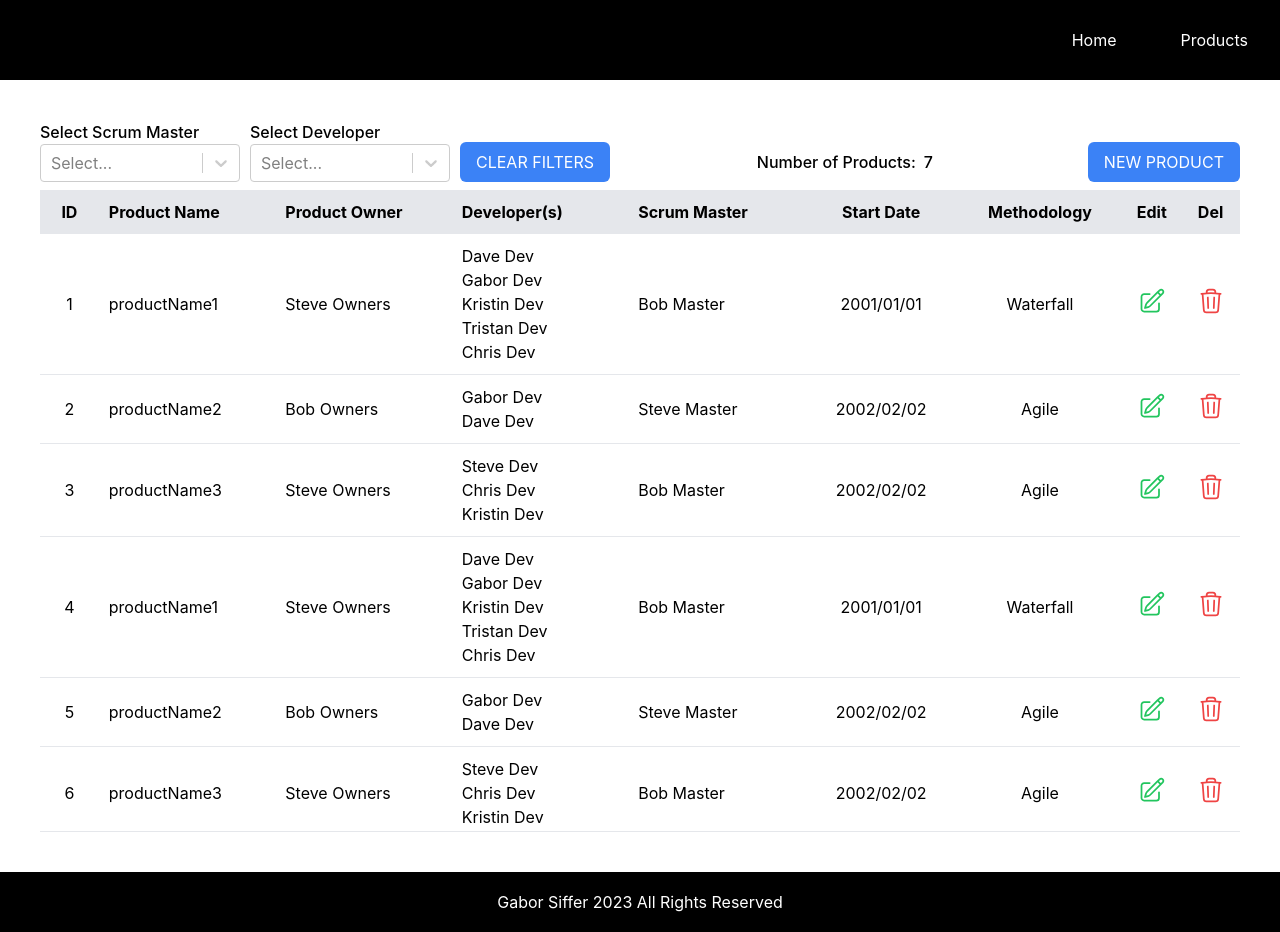
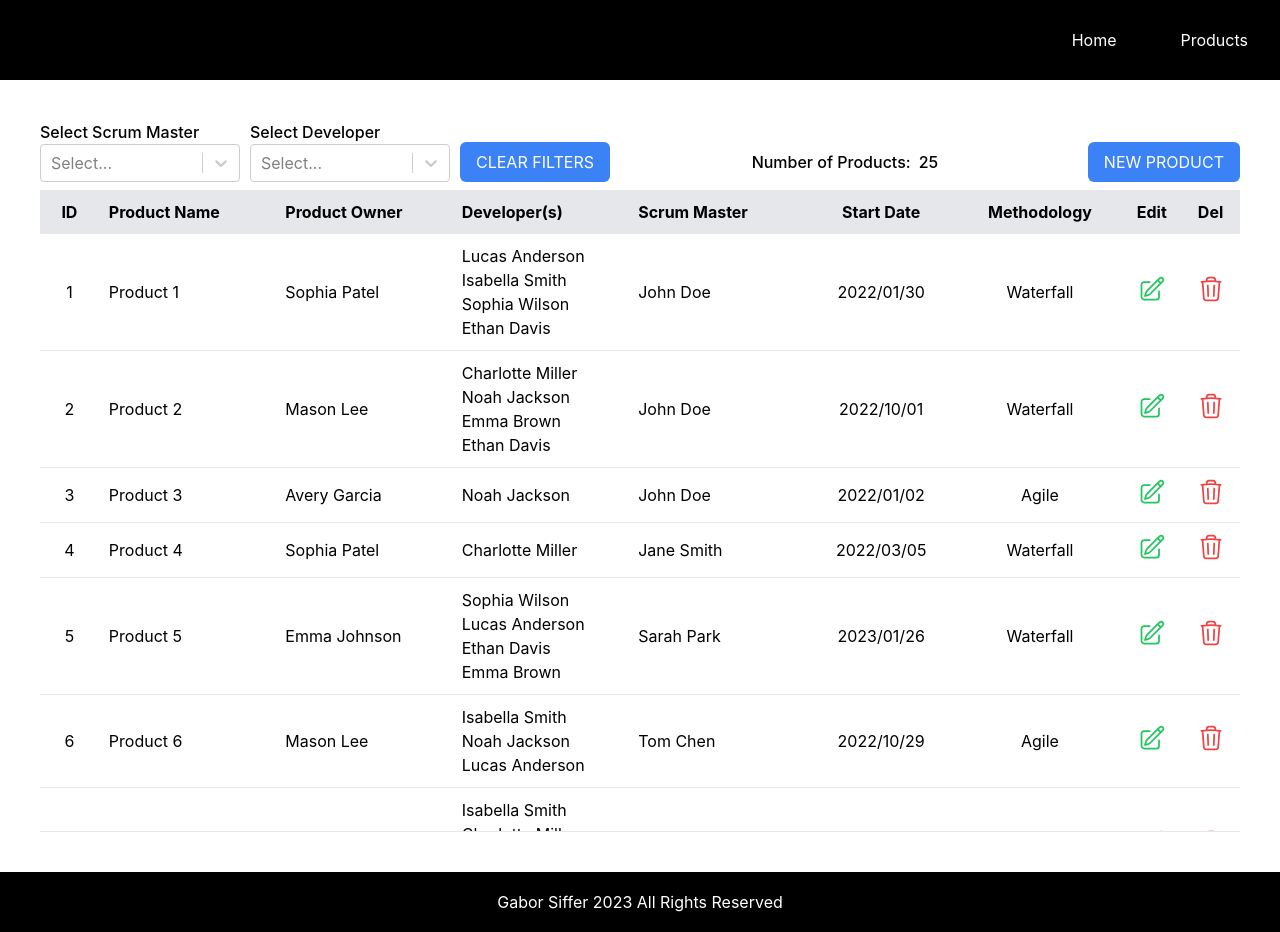
Before and after one commit to gsiffer/gabor-siffer-IS24-full-stack-competition-req97073, a Next.js app: page /products in a window 1280 px wide. Built offline with nearby package versions, Linux system fonts and the light colour scheme.

Commit message:
Update readme file

```diff
--- a/data/employees.js
+++ b/data/employees.js
@@ -1,20 +1,27 @@
 export const employees = {
   developers: [
-    { value: "Dave Dev", label: "Dave Dev" },
-    { value: "Gabor Dev", label: "Gabor Dev" },
-    { value: "Kristin Dev", label: "kristin Dev" },
-    { value: "Tristan Dev", label: "Tristan Dev" },
-    { value: "Chris Dev", label: "Chris Dev" },
-    { value: "Steve Dev", label: "Steve Dev" },
+    { value: "Noah Jackson", label: "Noah Jackson" },
+    { value: "Charlotte Miller", label: "Charlotte Miller" },
+    { value: "Ethan Davis", label: "Ethan Davis" },
+    { value: "Isabella Smith", label: "Isabella Smith" },
+    { value: "Lucas Anderson", label: "Lucas Anderson" },
+    { value: "Emma Brown", label: "Emma Brown" },
+    { value: "Sophia Wilson", label: "Sophia Wilson" },
   ],
   scrumMasters: [
-    { value: "Steve Master", label: "Steve Master" },
-    { value: "Bob Master", label: "Bob Master" },
-    { value: "Gabor Master", label: "Gabor Master" },
+    { value: "John Doe", label: "John Doe" },
+    { value: "Jane Smith", label: "Jane Smith" },
+    { value: "Bob Johnson", label: "Bob Johnson" },
+    { value: "Alice Lee", label: "Alice Lee" },
+    { value: "David Kim", label: "David Kim" },
+    { value: "Sarah Park", label: "Sarah Park" },
+    { value: "Tom Chen", label: "Tom Chen" },
   ],
   productOwners: [
-    { value: "Steve Owners", label: "Steve Owners" },
-    { value: "Bob Owners", label: "Bob Owners" },
-    { value: "Gabor Owners", label: "Gabor Owners" },
+    { value: "Emma Johnson", label: "Emma Johnson" },
+    { value: "Oliver Brown", label: "Oliver Brown" },
+    { value: "Avery Garcia", label: "Avery Garcia" },
+    { value: "Mason Lee", label: "Mason Lee" },
+    { value: "Sophia Patel", label: "Sophia Patel" },
   ],
 };
--- a/data/products.js
+++ b/data/products.js
@@ -1,77 +1,274 @@
 export const products = [
   {
     productId: 1,
-    productName: "productName1",
-    productOwnerName: "Steve Owners",
+    productName: "Product 1",
+    productOwnerName: "Sophia Patel",
     developers: [
-      "Dave Dev",
-      "Gabor Dev",
-      "Kristin Dev",
-      "Tristan Dev",
-      "Chris Dev",
+      "Lucas Anderson",
+      "Isabella Smith",
+      "Sophia Wilson",
+      "Ethan Davis",
     ],
-    scrumMasterName: "Bob Master",
-    startDate: "2001/01/01",
+    scrumMasterName: "John Doe",
+    startDate: "2022/01/30",
     methodology: "Waterfall",
   },
   {
     productId: 2,
-    productName: "productName2",
-    productOwnerName: "Bob Owners",
-    developers: ["Gabor Dev", "Dave Dev"],
-    scrumMasterName: "Steve Master",
-    startDate: "2002/02/02",
-    methodology: "Agile",
+    productName: "Product 2",
+    productOwnerName: "Mason Lee",
+    developers: [
+      "Charlotte Miller",
+      "Noah Jackson",
+      "Emma Brown",
+      "Ethan Davis",
+    ],
+    scrumMasterName: "John Doe",
+    startDate: "2022/10/01",
+    methodology: "Waterfall",
   },
   {
     productId: 3,
-    productName: "productName3",
-    productOwnerName: "Steve Owners",
-    developers: ["Steve Dev", "Chris Dev", "Kristin Dev"],
-    scrumMasterName: "Bob Master",
-    startDate: "2002/02/02",
+    productName: "Product 3",
+    productOwnerName: "Avery Garcia",
+    developers: ["Noah Jackson"],
+    scrumMasterName: "John Doe",
+    startDate: "2022/01/02",
     methodology: "Agile",
   },
   {
     productId: 4,
-    productName: "productName1",
-    productOwnerName: "Steve Owners",
-    developers: [
-      "Dave Dev",
-      "Gabor Dev",
-      "Kristin Dev",
-      "Tristan Dev",
-      "Chris Dev",
-    ],
-    scrumMasterName: "Bob Master",
-    startDate: "2001/01/01",
+    productName: "Product 4",
+    productOwnerName: "Sophia Patel",
+    developers: ["Charlotte Miller"],
+    scrumMasterName: "Jane Smith",
+    startDate: "2022/03/05",
     methodology: "Waterfall",
   },
   {
     productId: 5,
-    productName: "productName2",
-    productOwnerName: "Bob Owners",
-    developers: ["Gabor Dev", "Dave Dev"],
-    scrumMasterName: "Steve Master",
-    startDate: "2002/02/02",
-    methodology: "Agile",
+    productName: "Product 5",
+    productOwnerName: "Emma Johnson",
+    developers: [
+      "Sophia Wilson",
+      "Lucas Anderson",
+      "Ethan Davis",
+      "Emma Brown",
+    ],
+    scrumMasterName: "Sarah Park",
+    startDate: "2023/01/26",
+    methodology: "Waterfall",
   },
   {
     productId: 6,
-    productName: "productName3",
-    productOwnerName: "Steve Owners",
-    developers: ["Steve Dev", "Chris Dev", "Kristin Dev"],
-    scrumMasterName: "Bob Master",
-    startDate: "2002/02/02",
+    productName: "Product 6",
+    productOwnerName: "Mason Lee",
+    developers: ["Isabella Smith", "Noah Jackson", "Lucas Anderson"],
+    scrumMasterName: "Tom Chen",
+    startDate: "2022/10/29",
     methodology: "Agile",
   },
   {
     productId: 7,
-    productName: "productName3",
-    productOwnerName: "Steve Owners",
-    developers: ["Steve Dev", "Chris Dev", "Kristin Dev"],
-    scrumMasterName: "Bob Master",
-    startDate: "2002/02/02",
+    productName: "Product 7",
+    productOwnerName: "Sophia Patel",
+    developers: [
+      "Isabella Smith",
+      "Charlotte Miller",
+      "Noah Jackson",
+      "Lucas Anderson",
+    ],
+    scrumMasterName: "John Doe",
+    startDate: "2022/06/24",
     methodology: "Agile",
   },
+  {
+    productId: 8,
+    productName: "Product 8",
+    productOwnerName: "Sophia Patel",
+    developers: ["Emma Brown", "Sophia Wilson"],
+    scrumMasterName: "Jane Smith",
+    startDate: "2022/04/30",
+    methodology: "Agile",
+  },
+  {
+    productId: 9,
+    productName: "Product 9",
+    productOwnerName: "Avery Garcia",
+    developers: [
+      "Sophia Wilson",
+      "Isabella Smith",
+      "Noah Jackson",
+      "Emma Brown",
+    ],
+    scrumMasterName: "John Doe",
+    startDate: "2023/11/14",
+    methodology: "Agile",
+  },
+  {
+    productId: 10,
+    productName: "Product 10",
+    productOwnerName: "Oliver Brown",
+    developers: [
+      "Isabella Smith",
+      "Charlotte Miller",
+      "Sophia Wilson",
+      "Lucas Anderson",
+    ],
+    scrumMasterName: "Bob Johnson",
+    startDate: "2023/08/06",
+    methodology: "Agile",
+  },
+  {
+    productId: 11,
+    productName: "Product 11",
+    productOwnerName: "Oliver Brown",
+    developers: ["Emma Brown", "Lucas Anderson"],
+    scrumMasterName: "John Doe",
+    startDate: "2023/06/24",
+    methodology: "Waterfall",
+  },
+  {
+    productId: 12,
+    productName: "Product 12",
+    productOwnerName: "Emma Johnson",
+    developers: ["Noah Jackson"],
+    scrumMasterName: "Bob Johnson",
+    startDate: "2022/02/08",
+    methodology: "Waterfall",
+  },
+  {
+    productId: 13,
+    productName: "Product 13",
+    productOwnerName: "Avery Garcia",
+    developers: ["Noah Jackson", "Ethan Davis"],
+    scrumMasterName: "Jane Smith",
+    startDate: "2022/12/17",
+    methodology: "Waterfall",
+  },
+  {
+    productId: 14,
+    productName: "Product 14",
+    productOwnerName: "Sophia Patel",
+    developers: [
+      "Isabella Smith",
+      "Sophia Wilson",
+      "Emma Brown",
+      "Noah Jackson",
+    ],
+    scrumMasterName: "Sarah Park",
+    startDate: "2022/02/17",
+    methodology: "Waterfall",
+  },
+  {
+    productId: 15,
+    productName: "Product 15",
+    productOwnerName: "Mason Lee",
+    developers: ["Charlotte Miller", "Lucas Anderson"],
+    scrumMasterName: "David Kim",
+    startDate: "2022/08/22",
+    methodology: "Agile",
+  },
+  {
+    productId: 16,
+    productName: "Product 16",
+    productOwnerName: "Mason Lee",
+    developers: ["Ethan Davis"],
+    scrumMasterName: "Jane Smith",
+    startDate: "2022/07/09",
+    methodology: "Agile",
+  },
+  {
+    productId: 17,
+    productName: "Product 17",
+    productOwnerName: "Oliver Brown",
+    developers: ["Ethan Davis", "Isabella Smith", "Lucas Anderson"],
+    scrumMasterName: "Jane Smith",
+    startDate: "2023/11/01",
+    methodology: "Agile",
+  },
+  {
+    productId: 18,
+    productName: "Product 18",
+    productOwnerName: "Mason Lee",
+    developers: ["Emma Brown", "Sophia Wilson", "Charlotte Miller"],
+    scrumMasterName: "Sarah Park",
+    startDate: "2023/05/25",
+    methodology: "Agile",
+  },
+  {
+    productId: 19,
+    productName: "Product 19",
+    productOwnerName: "Emma Johnson",
+    developers: ["Charlotte Miller", "Sophia Wilson"],
+    scrumMasterName: "John Doe",
+    startDate: "2022/06/03",
+    methodology: "Agile",
+  },
+  {
+    productId: 20,
+    productName: "Product 20",
+    productOwnerName: "Mason Lee",
+    developers: [
+      "Sophia Wilson",
+      "Emma Brown",
+      "Noah Jackson",
+      "Ethan Davis",
+      "Lucas Anderson",
+    ],
+    scrumMasterName: "Sarah Park",
+    startDate: "2022/07/07",
+    methodology: "Agile",
+  },
+  {
+    productId: 21,
+    productName: "Product 21",
+    productOwnerName: "Sophia Patel",
+    developers: ["Charlotte Miller", "Lucas Anderson"],
+    scrumMasterName: "David Kim",
+    startDate: "2022/08/16",
+    methodology: "Waterfall",
+  },
+  {
+    productId: 22,
+    productName: "Product 22",
+    productOwnerName: "Mason Lee",
+    developers: [
+      "Charlotte Miller",
+      "Noah Jackson",
+      "Sophia Wilson",
+      "Emma Brown",
+      "Isabella Smith",
+    ],
+    scrumMasterName: "John Doe",
+    startDate: "2022/10/30",
+    methodology: "Waterfall",
+  },
+  {
+    productId: 23,
+    productName: "Product 23",
+    productOwnerName: "Mason Lee",
+    developers: ["Emma Brown", "Charlotte Miller", "Ethan Davis"],
+    scrumMasterName: "Tom Chen",
+    startDate: "2023/03/27",
+    methodology: "Agile",
+  },
+  {
+    productId: 24,
+    productName: "Product 24",
+    productOwnerName: "Mason Lee",
+    developers: ["Emma Brown", "Lucas Anderson"],
+    scrumMasterName: "Sarah Park",
+    startDate: "2023/01/01",
+    methodology: "Agile",
+  },
+  {
+    productId: 25,
+    productName: "Product 25",
+    productOwnerName: "Sophia Patel",
+    developers: ["Emma Brown", "Charlotte Miller"],
+    scrumMasterName: "Alice Lee",
+    startDate: "2023/07/05",
+    methodology: "Waterfall",
+  },
 ];
--- a/src/pages/index.js
+++ b/src/pages/index.js
@@ -8,7 +8,10 @@ export default function Home() {
         <link rel="icon" href="/favicon.ico" />
       </Head>
       <div>
-        <h1 className="text-3xl">Home</h1>
+        <h1 className="text-3xl text-center">
+          Welcome to the Service Information Management Branch (IMB) Web
+          Application Catalogue
+        </h1>
       </div>
     </>
   );
--- a/src/pages/products/index.js
+++ b/src/pages/products/index.js
@@ -1,4 +1,5 @@
 import React from "react";
+import Head from "next/head";
 import { useState, useEffect } from "react";
 import BasicButton from "@/components/BasicButton";
 import Select from "react-select";
@@ -174,8 +175,7 @@ const Products = () => {
         "Content-type": "application/json",
       },
     });
-    // const data = await res.json();
-    // console.log(data);
+
     if (res.status === 200) {
       setProducts(products.filter((product) => product.productId !== id));
       setScrollElementId("");
@@ -325,6 +325,11 @@ const Products = () => {
 
   return (
     <>
+      <Head>
+        <title>Products</title>
+        <link rel="icon" href="/favicon.ico" />
+      </Head>
+
       {/* FILTER PRODUCTS SECTION */}
       <div className="flex justify-between">
         <div className="flex">
```
Also changed, not shown: 1 other file (tests, documents, lock files or other folders).
